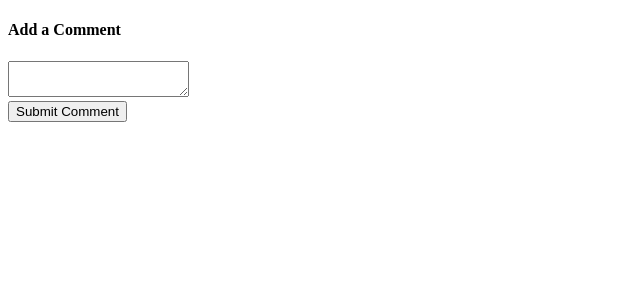
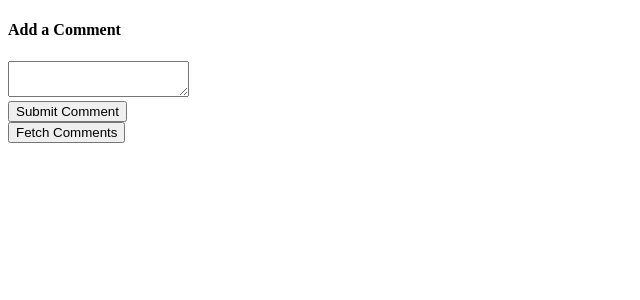
Before and after one commit to ypa/react-testing, a React (Create React App) app: page / in a window 1280 px wide. Shown: the top 300 px of the page, without its empty margins (0-640 px from the left). Built offline with nearby package versions, Linux system fonts and the light colour scheme.

Commit message:
Add fetch comments button that calls fetchComments actions creator

```diff
--- a/src/components/CommentBox.js
+++ b/src/components/CommentBox.js
@@ -19,6 +19,7 @@ class CommentBox extends Component {
 
   render() {
     return (
+      <div>
         <form onSubmit={this.handleSubmit}>
           <h4>Add a Comment</h4>
           <textarea onChange={this.handleChange} value={this.state.comment} />
@@ -26,6 +27,8 @@ class CommentBox extends Component {
             <button>Submit Comment</button>
           </div>
         </form>
+        <button onClick={this.props.fetchComments}>Fetch Comments</button>
+      </div>
     );
   }
 }
```
Lines whose indentation alone changed are shown as unchanged.
